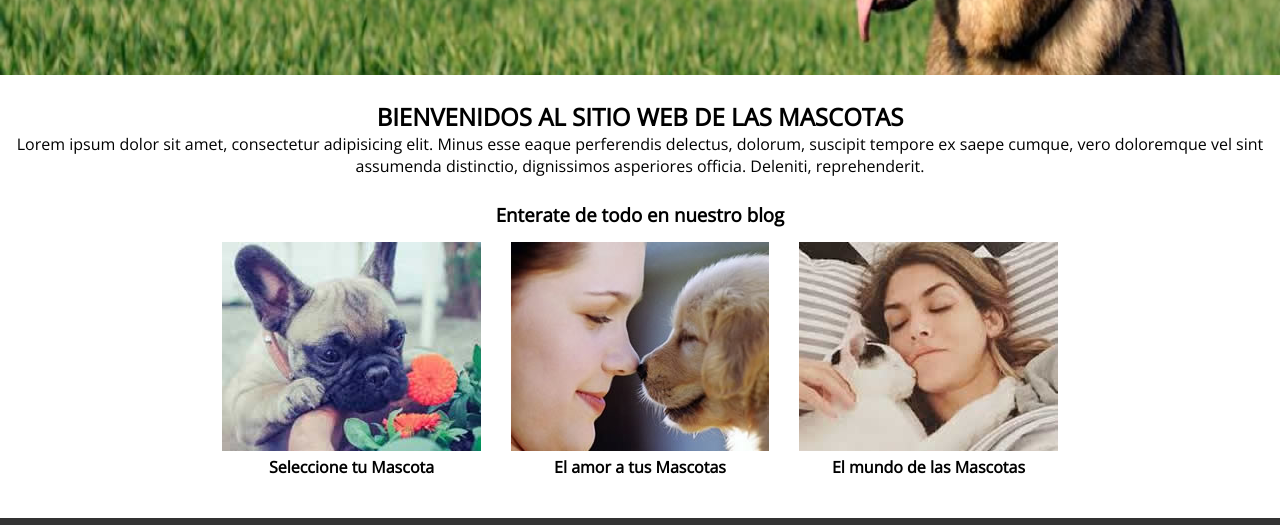
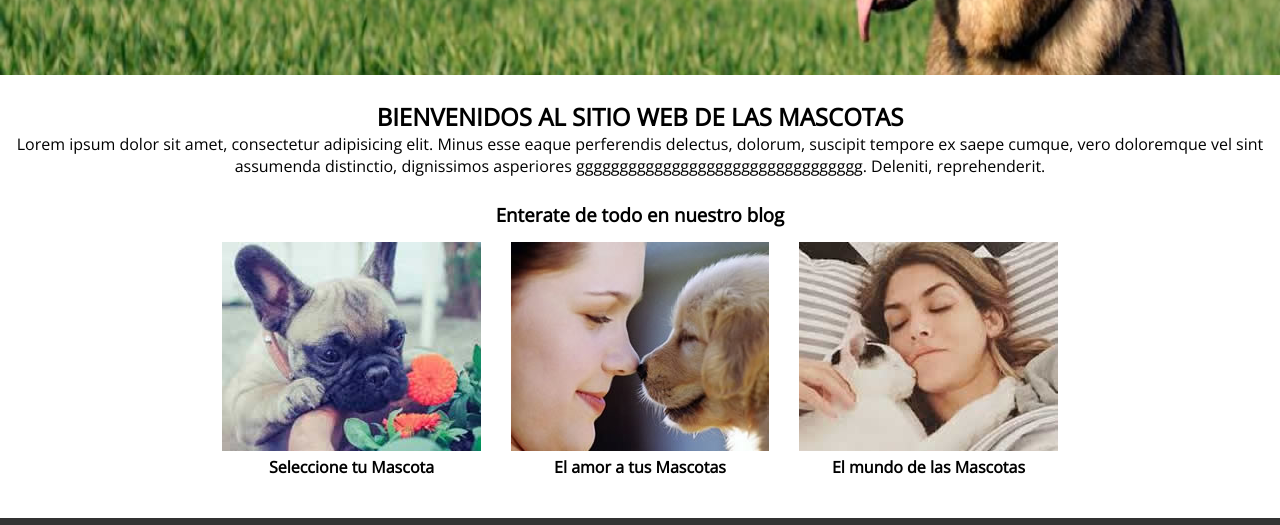
Before and after one commit to josue8atorres/pedmascotas, a plain HTML site: page index.html in a window 1280 px wide. Shown: the part 275-800 px from the top of the page. Drawn offline with nearby package versions, Linux system fonts and the light colour scheme.

Commit message:
Mascotas V2.0
Cambios reflejados en el texto

```diff
--- a/index.html
+++ b/index.html
@@ -38,8 +38,7 @@
 
 			<section id="bienvenidos">
 				<h2>BIENVENIDOS AL SITIO WEB DE LAS MASCOTAS</h2>
-				<p>Lorem ipsum dolor sit amet, consectetur adipisicing elit. Minus esse eaque perferendis delectus, dolorum, suscipit tempore ex saepe cumque, vero doloremque vel sint assumenda distinctio, dignissimos asperiores officia. Deleniti, reprehenderit.</p>
-
+				<p>Lorem ipsum dolor sit amet, consectetur adipisicing elit. Minus esse eaque perferendis delectus, dolorum, suscipit tempore ex saepe cumque, vero doloremque vel sint assumenda distinctio, dignissimos asperiores ggggggggggggggggggggggggggggggggg. Deleniti, reprehenderit.</p>
 			</section>
 
 			<section id="blog">
```
